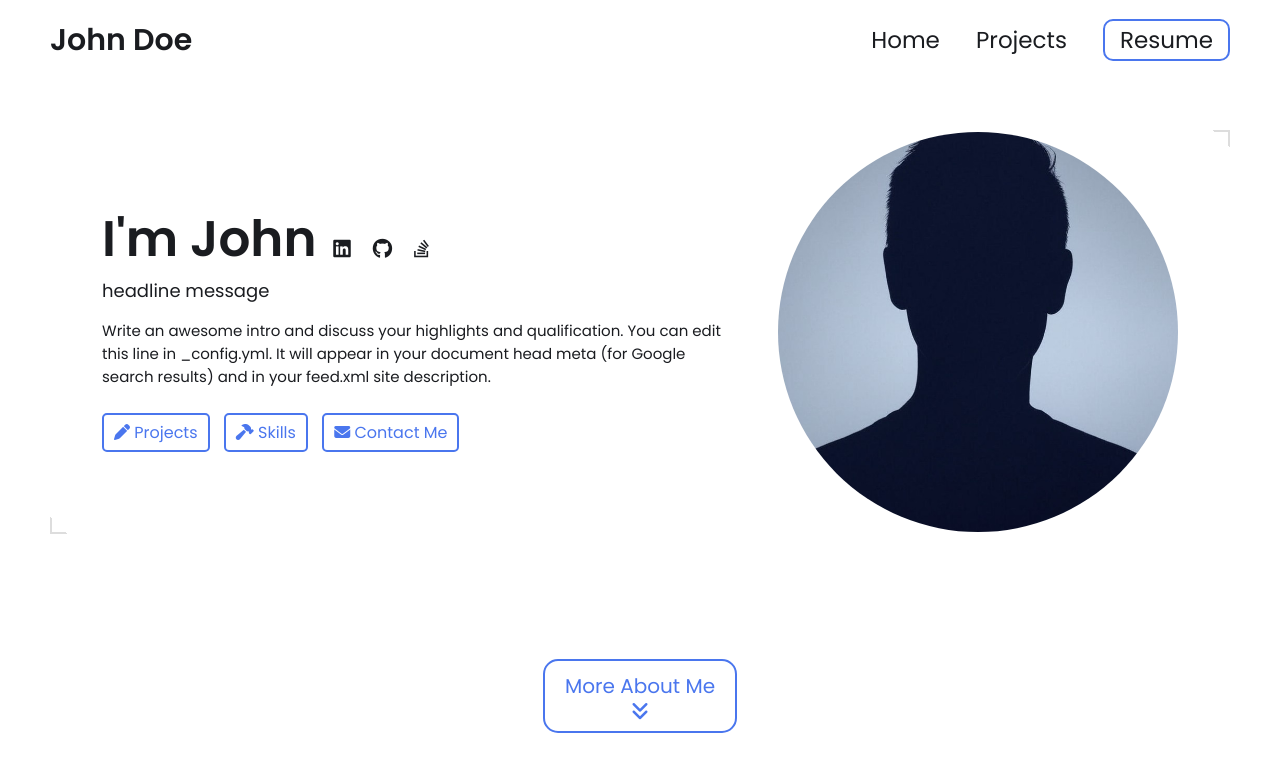
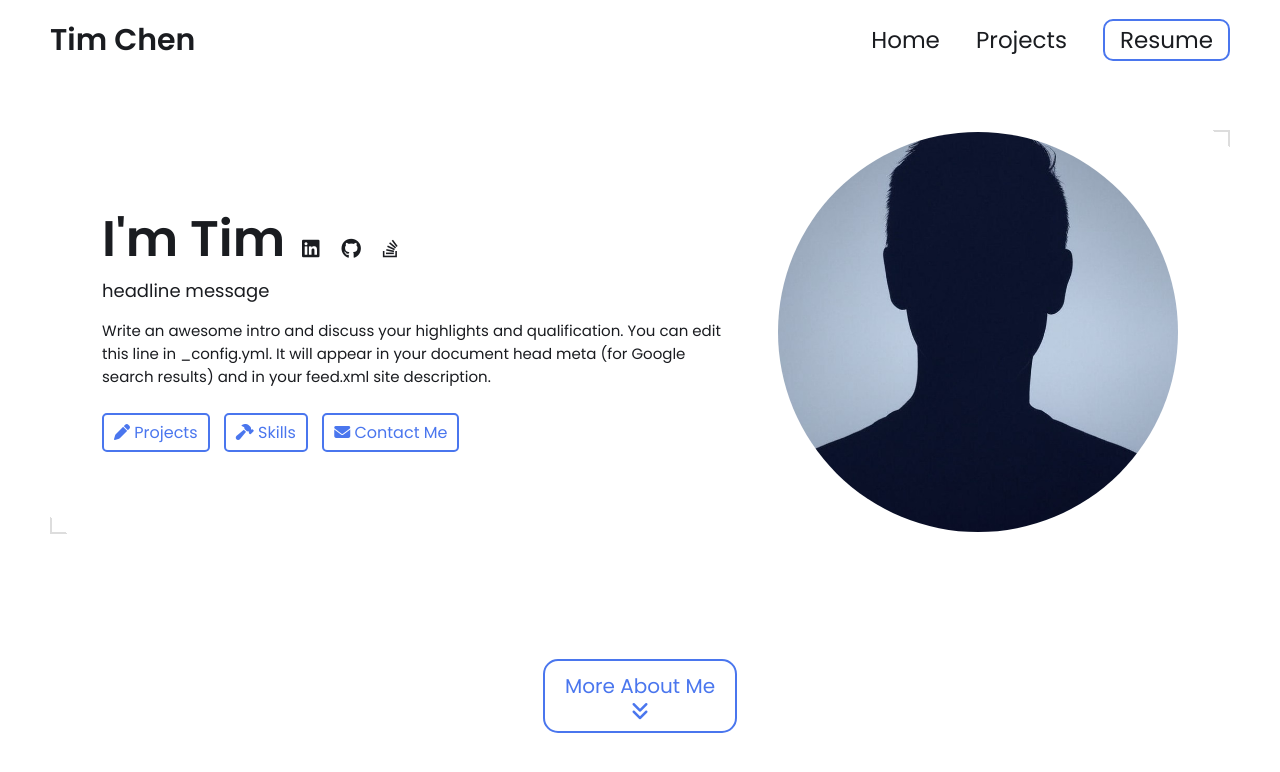
Before and after one commit to timchen863/timchen863.github.io, a Jekyll site: the page built from index.html, in a window 1280 px wide and 900 px high. Shown: the top 772 px of the window. Built offline with Jekyll 4.4.1, drawn with Linux system fonts in a browser that asks for light colours.

Commit message:
Update _config.yml

```diff
--- a/_config.yml
+++ b/_config.yml
@@ -7,12 +7,12 @@
 
 # Main Page Setup
 
-title: Hsin-Ting's Portfolio # This is what shows up in the tab of the browser
+title: Tim's Portfolio # This is what shows up in the tab of the browser
 
 
 
 # Hero Section
-name: John Doe
+name: Tim Chen
 headline: headline message
 description: >- # dont remove this line. this will ignore all new lines until the next section
   Write an awesome intro and discuss your highlights and qualification. You can edit this
```
